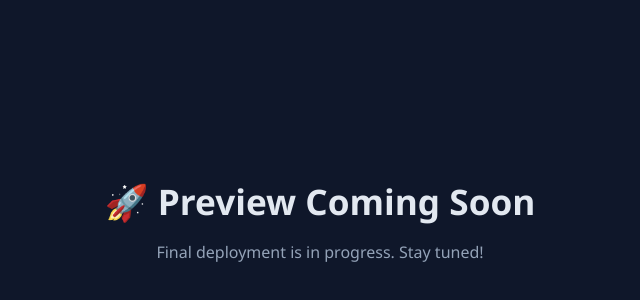
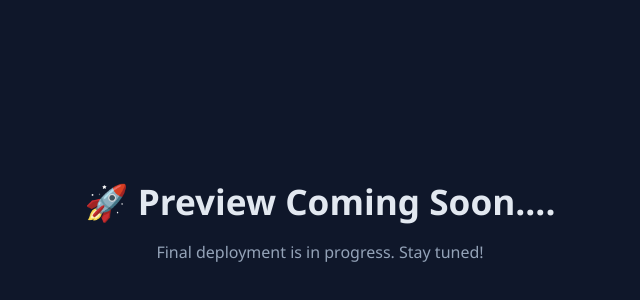
Before and after one commit to pranali7038/Preview, a plain HTML site: page index.html in a window 1280 px wide. Shown: the part 204-504 px from the top of the page, without its empty margins (320-960 px from the left). Drawn offline with Linux system fonts and the light colour scheme.

Commit message:
Update index.html

```diff
--- a/index.html
+++ b/index.html
@@ -29,7 +29,7 @@
 </head>
 <body>
   <div>
-    <h1>🚀 Preview Coming Soon</h1>
+    <h1>🚀 Preview Coming Soon....</h1>
     <p>Final deployment is in progress. Stay tuned!</p>
   </div>
 </body>
```
